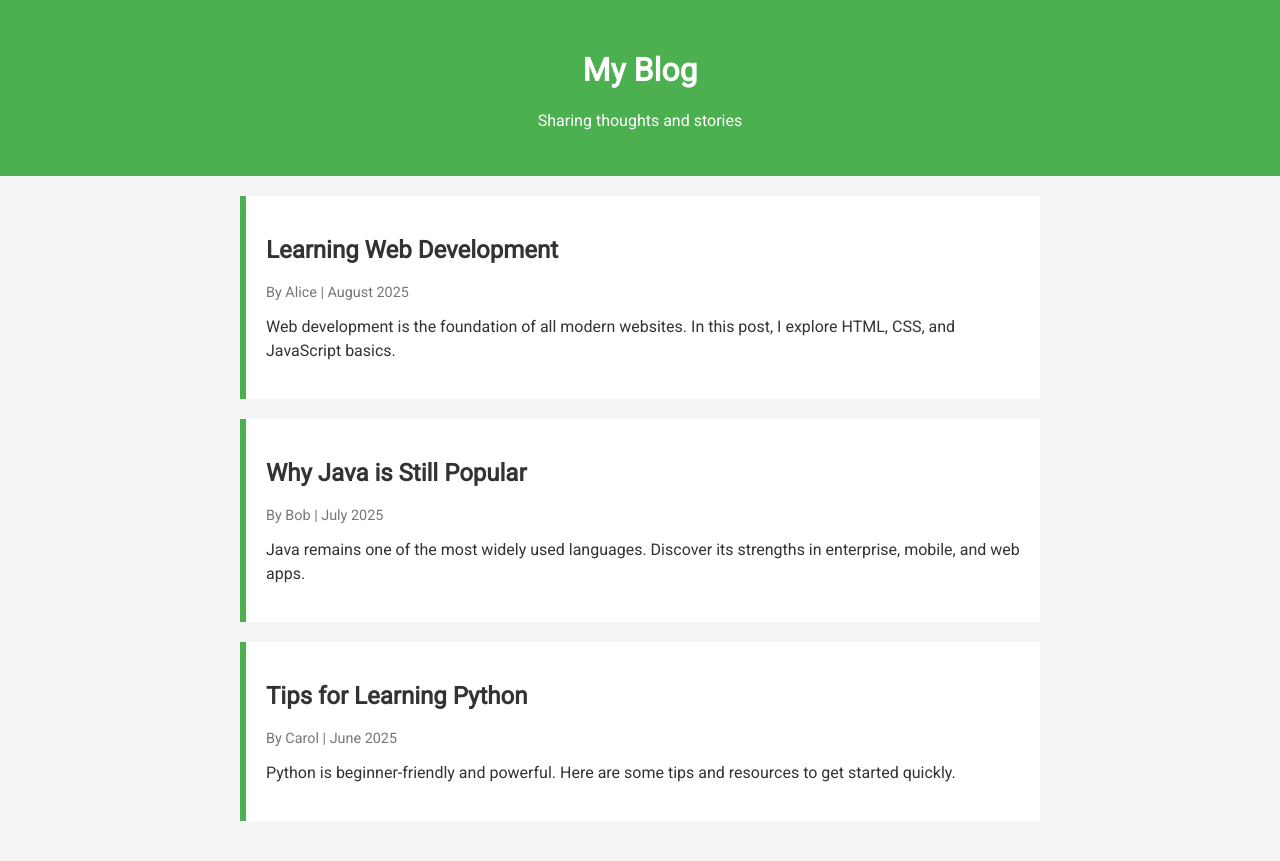
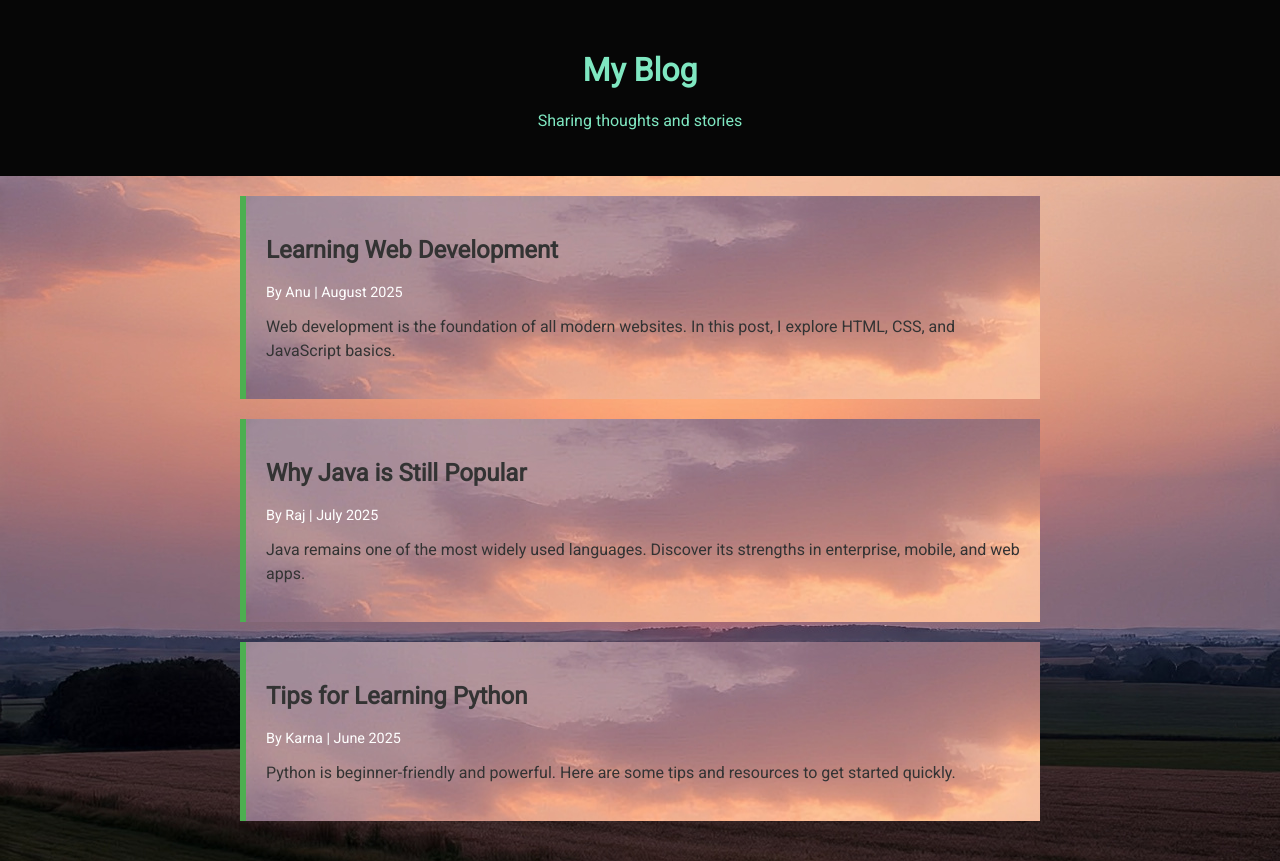
Before and after one commit to HSAnanya/BlogPage, a plain HTML site: page index.html in a window 1280 px wide. Drawn offline with Linux system fonts and the light colour scheme.

Commit message:
first commit

```diff
--- a/index.html
+++ b/index.html
@@ -16,22 +16,28 @@
 
   <section class="blog-posts">
     <article class="post">
+      <div class="web">
       <h2>Learning Web Development</h2>
-      <p class="meta">By Alice | August 2025</p>
+      <p class="meta">By Anu | August 2025</p>
       <p class="summary">Web development is the foundation of all modern websites. In this post, I explore HTML, CSS, and JavaScript basics.</p>
+    </div>
     </article>
 
     <article class="post">
+      <div class="java">
       <h2>Why Java is Still Popular</h2>
-      <p class="meta">By Bob | July 2025</p>
+      <p class="meta">By Raj | July 2025</p>
       <p class="summary">Java remains one of the most widely used languages. Discover its strengths in enterprise, mobile, and web apps.</p>
-    </article>
+    </div>
+  </article>
 
     <article class="post">
+      <div class="python">
       <h2>Tips for Learning Python</h2>
-      <p class="meta">By Carol | June 2025</p>
+      <p class="meta">By Karna | June 2025</p>
       <p class="summary">Python is beginner-friendly and powerful. Here are some tips and resources to get started quickly.</p>
-    </article>
+    </div>
+  </article>
   </section>
 </body>
 </html>
--- a/style.css
+++ b/style.css
@@ -1,17 +1,22 @@
 
 body {
   font-family: 'Roboto', sans-serif;
-  background-color: #f5f5f5;
+  background-image:url(back.jpg);
+  background-repeat:no-repeat;
+
   margin: 0;
   padding: 0;
   color: #333;
 }
 
 header {
-  background-color: #4CAF50;
+  background-color: #060606;
   color: white;
   padding: 30px 20px;
   text-align: center;
+}
+header:hover{
+  color:#7fe7c1;
 }
 
 .blog-posts {
@@ -21,20 +26,43 @@ header {
 }
 
 .post {
-  background: white;
+ background-image:url(back.jpg);
+ background-repeat:no-repeat;
   padding: 20px;
   margin-bottom: 20px;
   border-left: 6px solid #4CAF50;
   transition: background 0.3s ease;
 }
 
-.post:hover {
-  background: #f0f8f5;
+
+.web:hover{
+    background-image:url(rose1.jpg);
+  background-size: contain;
+  backdrop-filter:initial;
+  background-repeat: no-repeat;
+  background-position-x:right;
+    transition: background 0.3s ease;
+
 }
-
+.java:hover{
+    background-image:url(java.jpg);
+      background-size: contain;
+  backdrop-filter:initial;
+  background-repeat: no-repeat;
+  background-position-x:right;
+  transition: background 0.3s ease;
+}
+.python:hover{
+    background-image:url(python.jpg);
+      background-size: contain;
+  backdrop-filter:initial;
+  background-repeat: no-repeat;
+  background-position-x:right;
+  transition: background 0.3s ease;
+}
 .meta {
   font-size: 0.9em;
-  color: #777;
+  color:white;
 }
 
 .summary {
```
Also changed, not shown: back.jpg (added), java.jpg (added), python.jpg (added), rose1.jpg (added).
